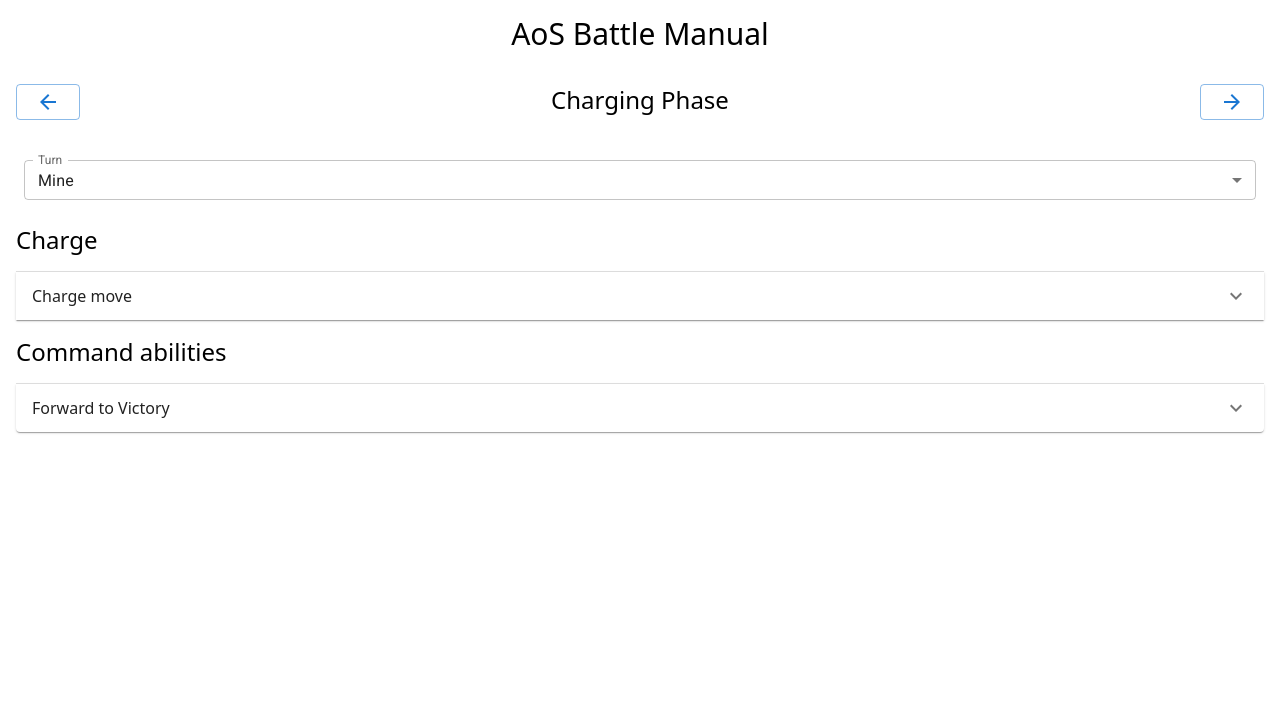
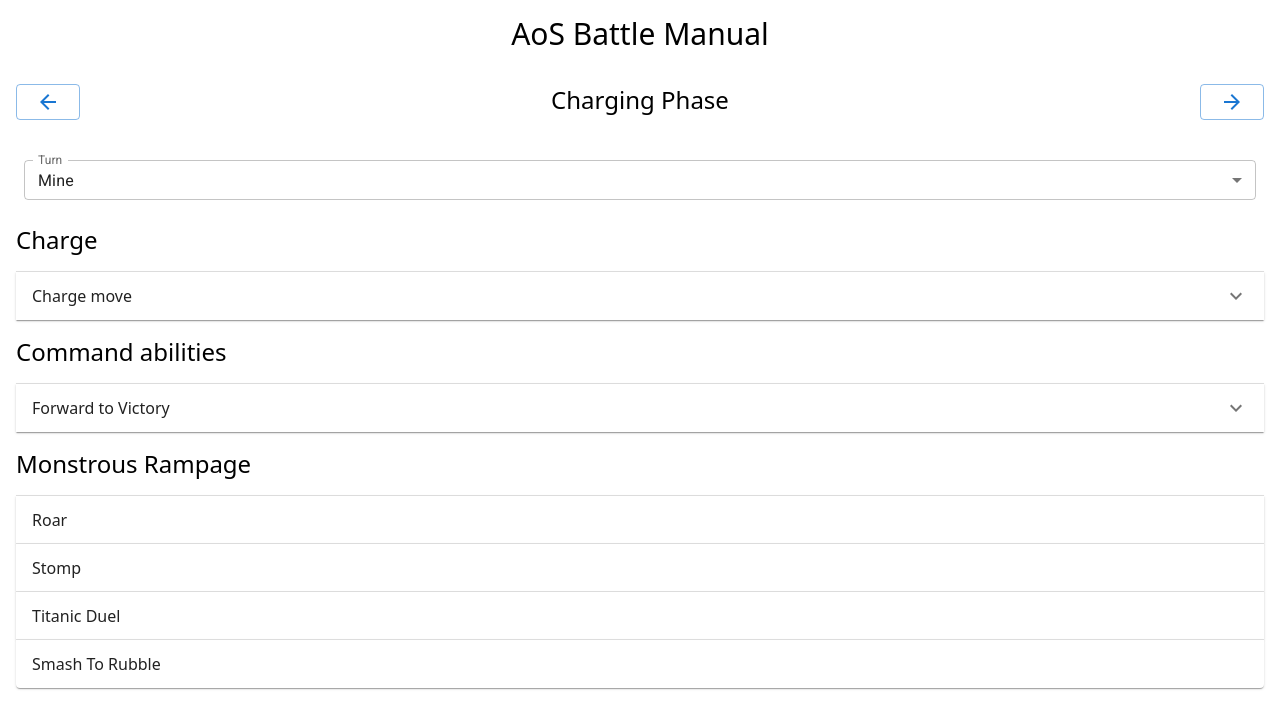
Before and after one commit to hammerpath/aos-battle-manual, a React (Vite) app: page /phases/charging in a window 1280 px wide. Shown: the top 728 px of the page. Built offline with nearby package versions, Linux system fonts and the light colour scheme.

Commit message:
add Monstrous Rampage

```diff
--- a/src/app/features/charge-phase/components/ChargePhase.tsx
+++ b/src/app/features/charge-phase/components/ChargePhase.tsx
@@ -2,13 +2,56 @@
 import { selectCurrentTurn } from "../../game/gameSlice";
 import PlayerTurn from "./PlayerTurn";
 import OpponentTurn from "./OpponentTurn";
+import PageContent from "../../../components/PageContent";
+import { Accordion, AccordionDetails, AccordionSummary } from "@mui/material";
+import AccordionHeader from "../../../components/AccordionHeader";
 
 export interface ChargePhaseProps {}
 
 const ChargePhase: React.FC<ChargePhaseProps> = function () {
   const currentTurn = useAppSelector(selectCurrentTurn);
 
-  return <>{currentTurn === "mine" ? <PlayerTurn /> : <OpponentTurn />}</>;
+  return (
+    <>
+      {currentTurn === "mine" ? <PlayerTurn /> : <OpponentTurn />}
+      <PageContent>
+        <AccordionHeader>Monstrous Rampage</AccordionHeader>
+      </PageContent>
+      <Accordion>
+        <AccordionSummary>Roar</AccordionSummary>
+        <AccordionDetails>
+          Pick 1 enemy unit within 3" of this model and roll a dice. On a 3+,
+          that unit cannot issue or receive commands in the following combat
+          phase.
+        </AccordionDetails>
+      </Accordion>
+      <Accordion>
+        <AccordionSummary>Stomp</AccordionSummary>
+        <AccordionDetails>
+          Pick 1 enemy unit within 3" of this model that is not a MONSTER and
+          roll a dice. On a 2+, that unit suffers D3 mortal wounds.
+        </AccordionDetails>
+      </Accordion>
+      <Accordion>
+        <AccordionSummary>Titanic Duel</AccordionSummary>
+        <AccordionDetails>
+          Pick 1 enemy MONSTER within 3" of this model. Add 1 to hit rolls for
+          attacks made by this model that target that enemy MONSTER until the
+          end of the following combat phase.
+        </AccordionDetails>
+      </Accordion>
+      <Accordion>
+        <AccordionSummary>Smash To Rubble</AccordionSummary>
+        <AccordionDetails>
+          Pick 1 faction terrain feature or defensible terrain feature within 3"
+          of this model and roll a dice. On a 3+, the terrain feature is
+          demolished if it was defensible, and the scenery rules on its
+          warscroll cannot be used for the rest of the battle if it was a
+          faction terrain feature.
+        </AccordionDetails>
+      </Accordion>
+    </>
+  );
 };
 
 export default ChargePhase;
```
Also changed, not shown: 1 other file (tests, documents, lock files or other folders).
